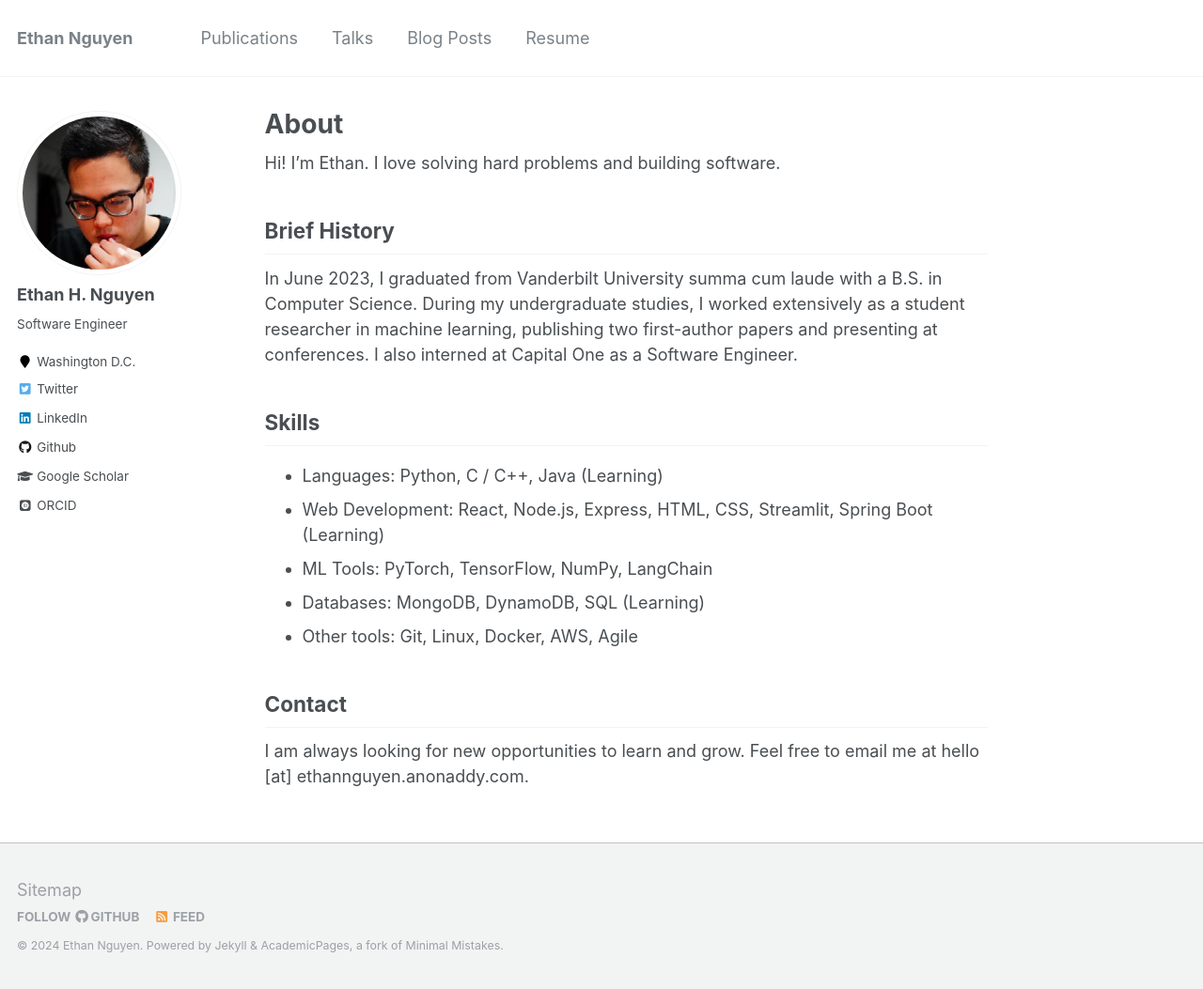
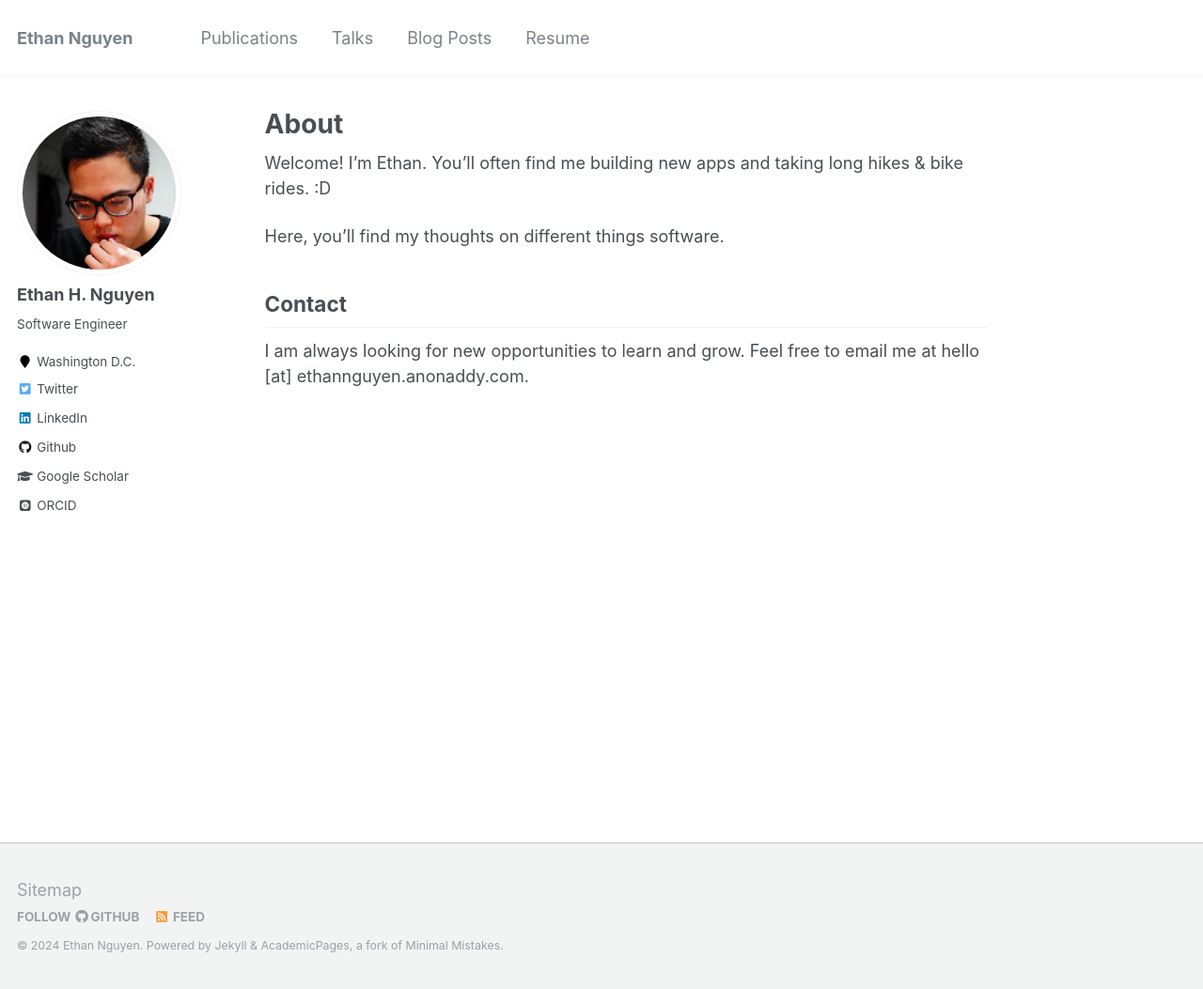
Before and after one commit to EthanHNguyen/ethanhnguyen.github.io, a Jekyll site: the page built from _pages/about.md, in a window 1280 px wide and 1053 px high. Shown: the whole window at 94% size. Built offline with Jekyll 4.4.1, drawn with Linux system fonts in a browser that asks for light colours; some web fonts are replaced.

Commit message:
update about

```diff
--- a/_pages/about.md
+++ b/_pages/about.md
@@ -8,19 +8,9 @@ redirect_from:
   - /about.html
 ---
 
-Hi! I'm Ethan. I love solving hard problems and building software.
+Welcome! I'm Ethan. You'll often find me building new apps and taking long hikes & bike rides. :D
 
-<!-- Currently, I am working at Capital One in their 18-month rotational program as a Software Engineer and studying for a Master's in Computer Science at Georgia Tech.  -->
-
-## Brief History
-In June 2023, I graduated from Vanderbilt University summa cum laude with a B.S. in Computer Science. During my undergraduate studies, I worked extensively as a student researcher in machine learning, publishing two first-author papers and presenting at conferences. I also interned at Capital One as a Software Engineer.
-
-## Skills
-* Languages: Python, C / C++, Java (Learning)
-* Web Development: React, Node.js, Express, HTML, CSS, Streamlit, Spring Boot (Learning)
-* ML Tools: PyTorch, TensorFlow, NumPy, LangChain
-* Databases: MongoDB, DynamoDB, SQL (Learning)
-* Other tools: Git, Linux, Docker, AWS, Agile
+Here, you'll find my thoughts on different things software.
 
 ## Contact
 I am always looking for new opportunities to learn and grow. Feel free to email me at hello [at] ethannguyen.anonaddy.com.
```
